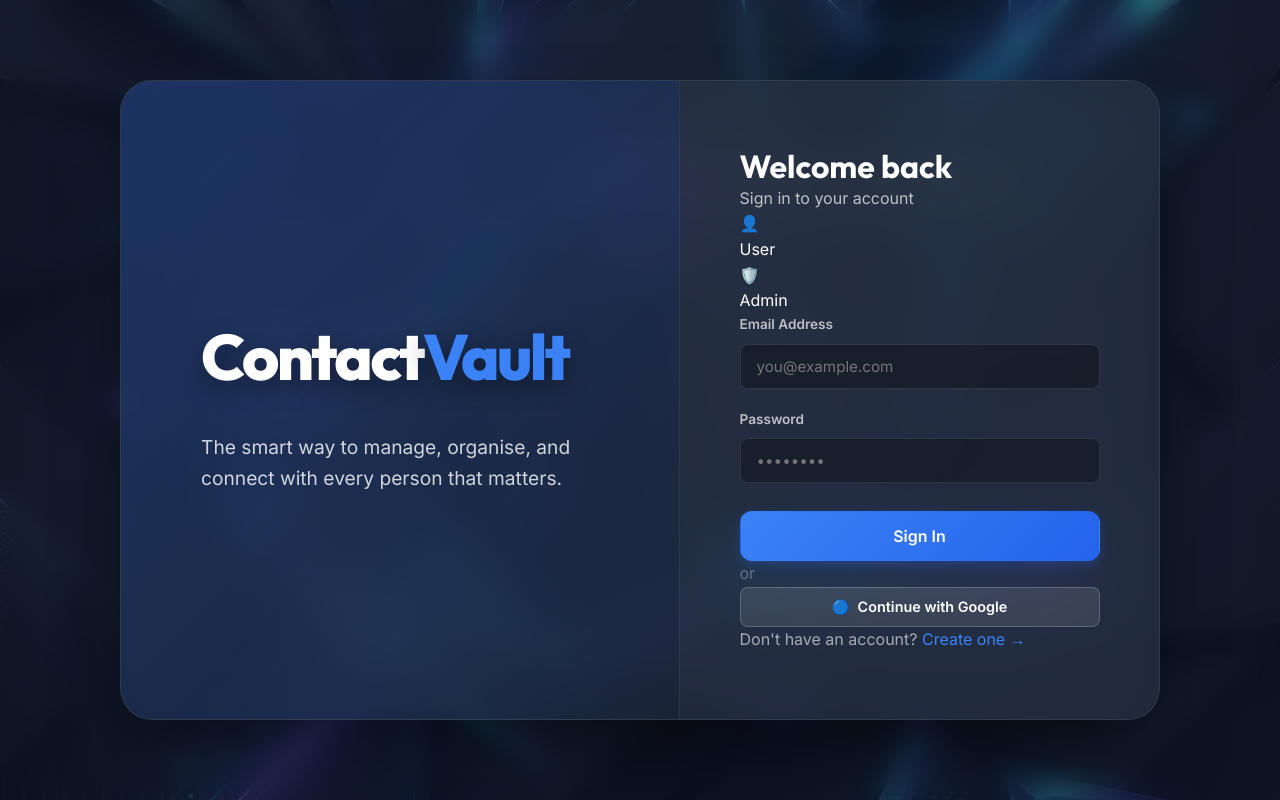
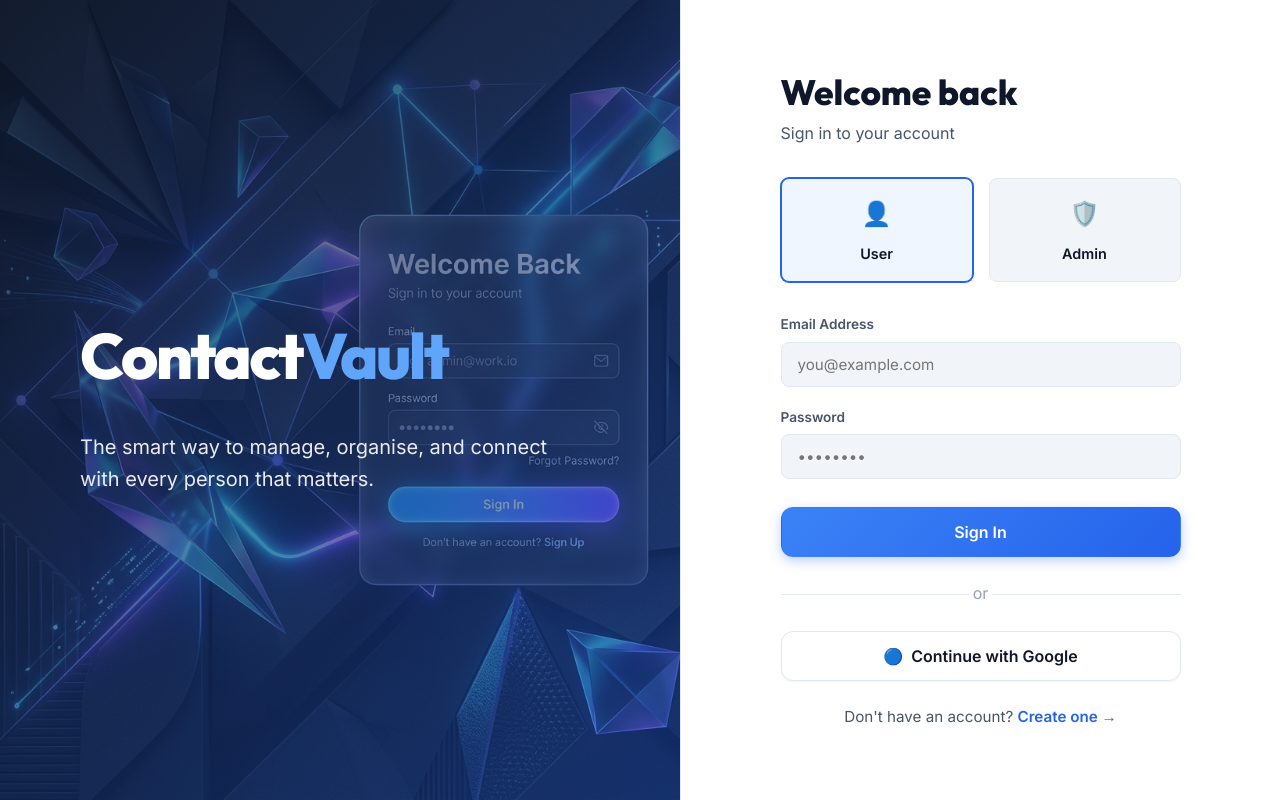
Before and after one commit to Dharani-1712/ContactVault-CMS, a plain HTML site: page frontend/pages/login.html in a window 1280 px wide. Drawn offline with Linux system fonts and the light colour scheme.

Commit message:
Fix firestore composite index error and switch auth UI to full split screen

```diff
--- a/frontend/css/styles.css
+++ b/frontend/css/styles.css
@@ -856,39 +856,33 @@
   flex-shrink: 0;
 }
 
-/* ── Auth Pages (Premium Redesign) ─────────────────────────────── */
+/* ── Auth Pages (Split Screen SaaS Design) ─────────────────────── */
 .auth-page {
   min-height: 100vh;
   display: flex;
-  align-items: center;
-  justify-content: center;
-  background: url('../images/auth-bg.png') center/cover no-repeat;
-  position: relative;
+  background: var(--bg-card);
+  margin: 0;
+  padding: 0;
 }
 
 .auth-page::before {
-  content: '';
-  position: absolute;
-  inset: 0;
-  background: rgba(15, 23, 42, 0.6);
-  backdrop-filter: blur(12px);
-  -webkit-backdrop-filter: blur(12px);
+  display: none;
 }
 
 .auth-container {
   display: flex;
   width: 100%;
-  max-width: 1040px;
-  background: rgba(30, 41, 59, 0.75);
-  backdrop-filter: blur(24px);
-  -webkit-backdrop-filter: blur(24px);
-  border: 1px solid rgba(255, 255, 255, 0.1);
-  border-radius: 32px;
-  box-shadow: 0 40px 80px -20px rgba(0, 0, 0, 0.6);
-  overflow: hidden;
+  max-width: none;
+  background: transparent;
+  backdrop-filter: none;
+  -webkit-backdrop-filter: none;
+  border: none;
+  border-radius: 0;
+  box-shadow: none;
+  overflow: visible;
   z-index: 1;
   position: relative;
-  min-height: 640px;
+  min-height: 100vh;
 }
 
 .auth-left {
@@ -898,41 +892,137 @@
   align-items: flex-start;
   justify-content: center;
   padding: 80px;
-  background: linear-gradient(135deg, rgba(37, 99, 235, 0.25) 0%, rgba(15, 23, 42, 0) 100%);
+  background: url('../images/auth-bg.png') center/cover no-repeat;
   position: relative;
+}
+
+.auth-left::before {
+  content: '';
+  position: absolute;
+  inset: 0;
+  background: linear-gradient(135deg, rgba(15, 23, 42, 0.8) 0%, rgba(37, 99, 235, 0.4) 100%);
+  z-index: 0;
+}
+
+.auth-hero-logo, .auth-hero-text {
+  position: relative;
+  z-index: 1;
 }
 
 .auth-hero-logo {
   font-family: 'Outfit', sans-serif;
   font-size: 4rem;
   font-weight: 800;
-  color: #fff;
+  color: #ffffff;
   letter-spacing: -.04em;
   margin-bottom: 24px;
-  text-shadow: 0 8px 24px rgba(0,0,0,0.4);
 }
 
-.auth-hero-logo span { color: #3b82f6; }
+.auth-hero-logo span { color: #60A5FA; }
 
 .auth-hero-text {
-  font-size: 1.2rem;
-  color: rgba(255,255,255,.8);
-  max-width: 400px;
+  font-size: 1.25rem;
+  color: rgba(255,255,255,.9);
+  max-width: 480px;
   line-height: 1.6;
 }
 
 .auth-right {
-  width: 480px;
+  width: 50%;
+  max-width: 600px;
   display: flex;
   flex-direction: column;
   align-items: center;
   justify-content: center;
   padding: 60px 48px;
-  background: rgba(255, 255, 255, 0.03);
-  border-left: 1px solid rgba(255, 255, 255, 0.05);
+  background: var(--bg-card);
+  border-left: 1px solid var(--border);
 }
 
-.auth-form-wrapper { width: 100%; max-width: 360px; }
+.auth-form-wrapper { width: 100%; max-width: 400px; }
+
+.auth-heading {
+  font-family: 'Outfit', sans-serif;
+  font-size: 2.2rem;
+  font-weight: 800;
+  color: var(--text-primary) !important;
+  margin-bottom: 8px;
+}
+
+.auth-subheading {
+  font-size: 1rem;
+  color: var(--text-secondary) !important;
+  margin-bottom: 32px;
+}
+
+/* ── Role Toggle for split screen ────────────────────────────── */
+.role-toggle {
+  display: flex;
+  gap: 16px;
+  margin-bottom: 32px;
+}
+.role-option {
+  flex: 1;
+  padding: 16px;
+  border-radius: var(--radius-sm);
+  border: 1px solid var(--border);
+  background: var(--bg-input);
+  cursor: pointer;
+  text-align: center;
+  transition: var(--transition);
+}
+.role-option.selected {
+  border-color: var(--accent);
+  background: var(--accent-light);
+  box-shadow: 0 0 0 1px var(--accent);
+}
+.role-option-icon { font-size: 1.5rem; margin-bottom: 8px; }
+.role-option-label { font-size: .9rem; font-weight: 600; color: var(--text-primary) !important; }
+
+/* Remove inline dark mode inputs override */
+.auth-form-wrapper input {
+  background: var(--bg-input) !important;
+  border: 1px solid var(--border) !important;
+  color: var(--text-primary) !important;
+}
+
+.auth-form-wrapper input:focus {
+  background: var(--bg-card) !important;
+  border-color: var(--accent) !important;
+  box-shadow: 0 0 0 4px var(--accent-light) !important;
+}
+
+.auth-form-wrapper label {
+  color: var(--text-secondary) !important;
+  font-weight: 600;
+  margin-bottom: 6px;
+}
+
+.auth-divider {
+  display: flex;
+  align-items: center;
+  text-align: center;
+  margin: 24px 0;
+  color: var(--text-muted);
+}
+.auth-divider::before, .auth-divider::after {
+  content: '';
+  flex: 1;
+  border-bottom: 1px solid var(--border);
+}
+.auth-divider:not(:empty)::before { margin-right: .25em; }
+.auth-divider:not(:empty)::after { margin-left: .25em; }
+
+.auth-footer-text {
+  text-align: center;
+  margin-top: 24px;
+  color: var(--text-secondary) !important;
+  font-size: .95rem;
+}
+.auth-footer-text a {
+  font-weight: 600;
+  color: var(--accent) !important;
+}
 
 /* ── Activity Log List ────────────────────────────────────────── */
 .log-list { display: flex; flex-direction: column; gap: 4px; }
--- a/frontend/pages/login.html
+++ b/frontend/pages/login.html
@@ -18,44 +18,44 @@
     <!-- Right Panel -->
     <div class="auth-right">
       <div class="auth-form-wrapper">
-        <h1 class="auth-heading" style="color: white;">Welcome back</h1>
-        <p class="auth-subheading" style="color: rgba(255,255,255,0.7);">Sign in to your account</p>
+        <h1 class="auth-heading">Welcome back</h1>
+        <p class="auth-subheading">Sign in to your account</p>
 
         <!-- Role Toggle -->
         <div class="role-toggle" id="roleToggle">
           <div class="role-option selected" data-role="user" onclick="selectRole('user',this)">
             <div class="role-option-icon">👤</div>
-            <div class="role-option-label" style="color:white;">User</div>
+            <div class="role-option-label">User</div>
           </div>
           <div class="role-option" data-role="admin" onclick="selectRole('admin',this)">
             <div class="role-option-icon">🛡️</div>
-            <div class="role-option-label" style="color:white;">Admin</div>
+            <div class="role-option-label">Admin</div>
           </div>
         </div>
 
         <div id="errorMsg" class="form-error mb-4 hidden"></div>
 
         <div class="form-group">
-          <label style="color:rgba(255,255,255,0.7);">Email Address</label>
-          <input type="email" id="email" placeholder="you@example.com" style="background:rgba(0,0,0,0.3); border-color:rgba(255,255,255,0.1); color:white;"/>
+          <label>Email Address</label>
+          <input type="email" id="email" placeholder="you@example.com" />
         </div>
         <div class="form-group">
-          <label style="color:rgba(255,255,255,0.7);">Password</label>
-          <input type="password" id="password" placeholder="••••••••" style="background:rgba(0,0,0,0.3); border-color:rgba(255,255,255,0.1); color:white;"/>
+          <label>Password</label>
+          <input type="password" id="password" placeholder="••••••••" />
         </div>
 
         <button class="btn btn-primary w-full btn-lg mt-2" id="loginBtn" onclick="handleLogin()">
           Sign In
         </button>
 
-        <div class="auth-divider" style="color:rgba(255,255,255,0.3);">or</div>
+        <div class="auth-divider">or</div>
 
-        <button class="btn btn-secondary w-full" onclick="handleGoogleLogin()" style="background:rgba(255,255,255,0.1); color:white; border-color:rgba(255,255,255,0.2);">
+        <button class="btn btn-secondary w-full btn-lg" onclick="handleGoogleLogin()">
           <span>🔵</span> Continue with Google
         </button>
 
-        <p class="auth-footer-text" style="color:rgba(255,255,255,0.6);">
-          Don't have an account? <a href="register.html" style="color:#3b82f6;">Create one →</a>
+        <p class="auth-footer-text">
+          Don't have an account? <a href="register.html">Create one →</a>
         </p>
       </div>
     </div>
```
Also changed, not shown: frontend/pages/register.html (+14 -14 lines), frontend/pages/user-dashboard.html (+3 -2 lines).
